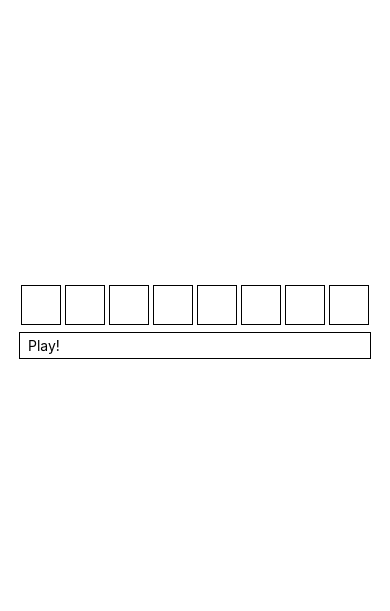
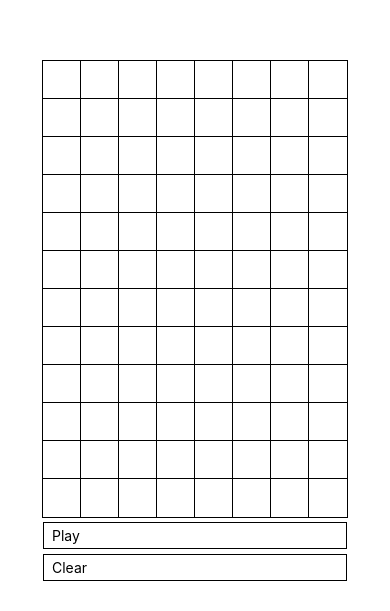
Before and after one commit to pixel-rain/crane-forest, a React Native app: screen / in a window 390 px wide. Shown: the part 101-712 px from the top of the page. Built offline with nearby package versions, Linux system fonts and the light colour scheme.

Commit message:
adding melody playing, made a proper button field

```diff
--- a/components/Player.tsx
+++ b/components/Player.tsx
@@ -1,5 +1,5 @@
 import React from 'react';
-import { StyleSheet, Text, View, TouchableHighlight } from 'react-native';
+import { StyleSheet, Text, View, TouchableHighlight, TouchableWithoutFeedback } from 'react-native';
 import { Audio } from 'expo-av';
 import { useSelector, useDispatch } from 'react-redux';
 import { State } from '../reducers/rootReducer';
@@ -8,6 +8,8 @@ export default function Player() {
 
   const dispatch = useDispatch();
   const notes = useSelector((state: State) => state.notes);
+  const x = useSelector((state: State) => state.x);
+  const y = useSelector((state: State) => state.y);
 
   const soundAssets = {
     violin_G3_05_forte: require('../assets/sounds/violin_G3_05_forte.mp3'),
@@ -34,35 +36,35 @@ export default function Player() {
     }
   }
 
-  const buttons = [
-    'violin_G3_05_forte',
-    'violin_A3_05_forte',
-    'violin_B3_05_forte',
-    'violin_C4_05_forte',
-    'violin_D4_05_forte',
-    'violin_E4_05_forte',
-    'violin_F4_05_forte',
-    'violin_G4_05_forte'
-  ].map(i =>
-    <TouchableHighlight
-      style={{...styles.key, backgroundColor: notes[i] ? 'black' : 'white'}}
-      onPress={() =>
-        dispatch({ type: 'UPDATE_MELODY', payload: {[i]: notes[i] ? false : true} })
-      }
-      underlayColor={notes[i] ? "white" : "black"}
-      key={i}
-    >
-      <Text></Text>
-    </TouchableHighlight>
-  );
+  let buttons = [];
+
+  for (let i = 0; i < y; i++) {
+    buttons.push([]);
+    for (let j = 0; j < x; j++) {
+      buttons[i].push(
+        <TouchableWithoutFeedback
+          onPress={() =>
+            dispatch({ type: 'UPDATE_MELODY', payload: {yPos: i, xPos: j, toPlay: notes[i][j] ? false : true} })
+          }
+          key={i + String(j) + "inner_key"}
+        >
+          <View
+            style={{...styles.key, backgroundColor: notes[i][j] ? 'black' : 'white'}}
+          ></View>
+        </TouchableWithoutFeedback>
+      );
+    }
+  }
+
+  buttons = buttons.map((button, i) => <View style={styles.keyLine} key={i + "outer_key"}>{button}</View>);
 
   return (
     <View>
-      <View style={styles.keyBox}>
+      <View>
         {buttons}
       </View>
       <TouchableHighlight
-        style={styles.playButton}
+        style={styles.controlButton}
         onPress={() => {
           function runIteration(keys: string[], delay: number) {
             let cnt = 0;
@@ -82,7 +84,13 @@ export default function Player() {
           runIteration(keys, 500);
         }}
       >
-        <Text>Play!</Text>
+        <Text>Play</Text>
+      </TouchableHighlight>
+      <TouchableHighlight
+        style={styles.controlButton}
+        onPress={() => dispatch({ type: 'CLEAR_MELODY', payload: {yPos: null, xPos: null, toPlay: null} })}
+      >
+        <Text>Clear</Text>
       </TouchableHighlight>
     </View>
   );
@@ -92,13 +100,13 @@ const styles = StyleSheet.create({
   key: {
     width: 40,
     height: 40,
-    margin: 2,
+    margin: -1,
     borderWidth: 1
   },
-  keyBox: {
+  keyLine: {
     flexDirection: 'row'
   },
-  playButton: {
+  controlButton: {
     borderWidth: 1,
     padding: 4,
     paddingLeft: 8,
--- a/reducers/rootReducer.tsx
+++ b/reducers/rootReducer.tsx
@@ -1,9 +1,10 @@
 const UPDATE_MELODY = 'UPDATE_MELODY';
+const CLEAR_MELODY = 'CLEAR_MELODY';
 
 const initialState = {
     notes: [],
     x: 8,
-    y: 20
+    y: 12
 };
 
 for (let i = 0; i < initialState.y; i++) {
@@ -27,12 +28,14 @@ interface Action {
 
 export default function rootReducer(state: State = initialState, action: Action) {
     switch (action.type) {
-        case 'UPDATE_MELODY':
+        case UPDATE_MELODY:
             const {yPos, xPos, toPlay} = action.payload;
             const temp = [...state.notes];
             temp[yPos] = [...temp[yPos]];
             temp[yPos][xPos] = toPlay;
             return {...state, notes: [...temp]};
+        case CLEAR_MELODY:
+            return {...initialState, notes: [...initialState.notes]}
         default:
             return state;
     }
```
